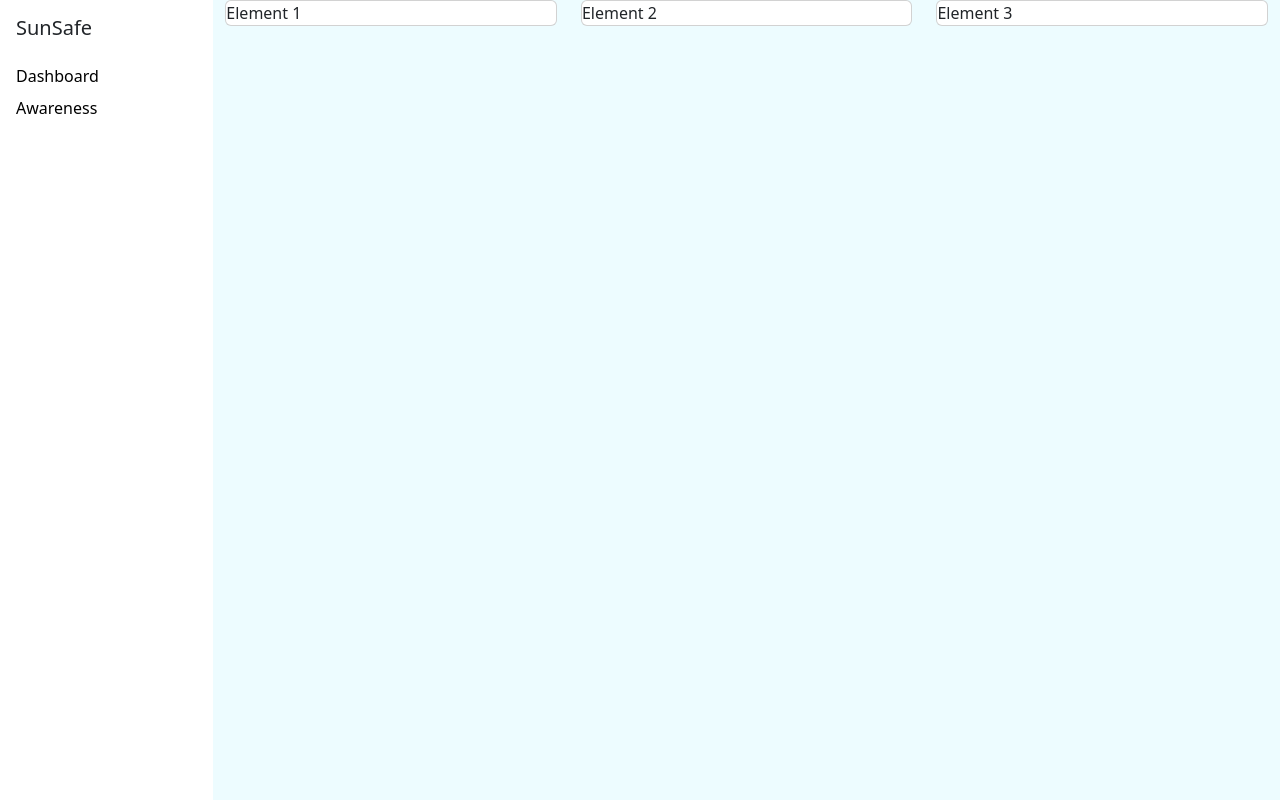
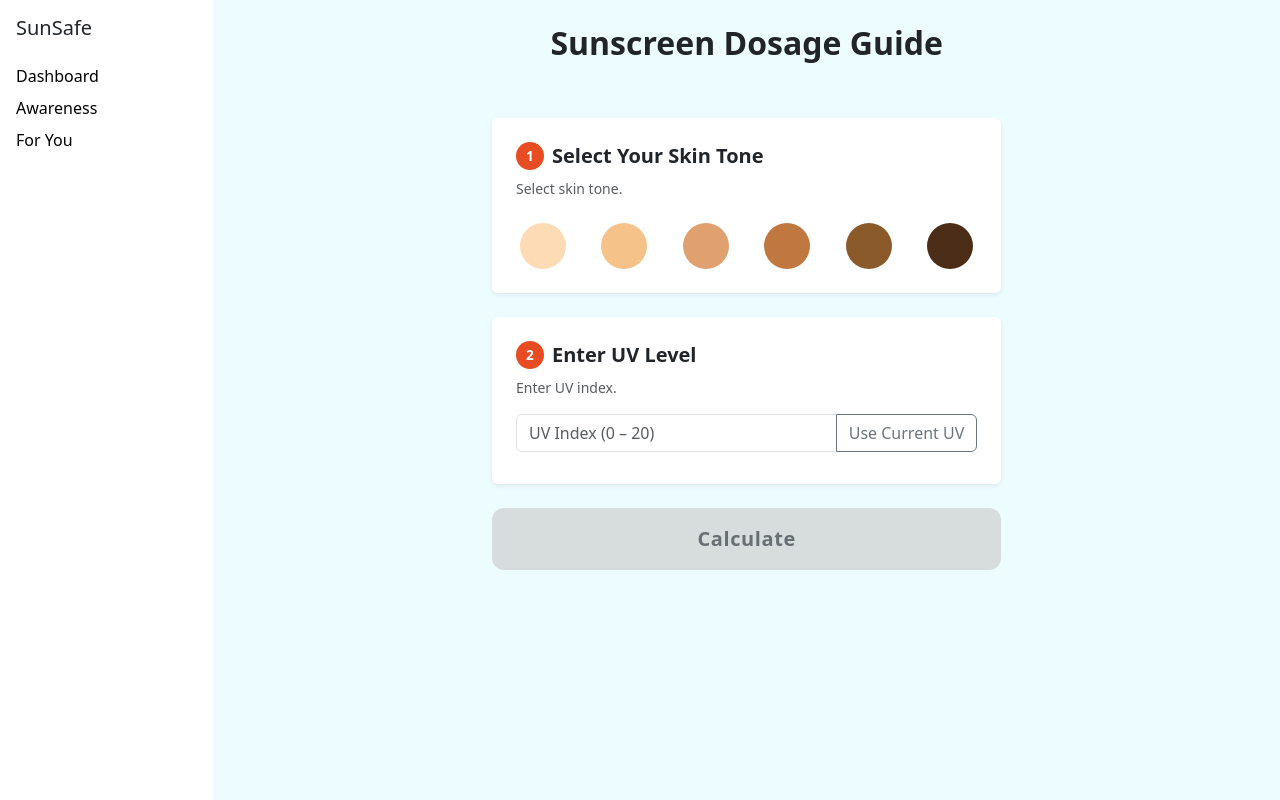
Before and after one commit to czhu0048-hash/FIT5120-TA38-ONBOARDING, a Vue app: page /foryou in a window 1280 px wide. Built offline with nearby package versions, Linux system fonts and the light colour scheme; no server answers.

Commit message:
impl: Added Sunscreen Suggestions view

```diff
--- a/src/App.vue
+++ b/src/App.vue
@@ -12,9 +12,9 @@
         <li class="nav-item mb-2">
           <router-link to="/awarenessOne" class="nav_item_custom text-black">Awareness</router-link>
         </li>
-        <!-- <li class="nav-item mb-2">
+        <li class="nav-item mb-2">
           <router-link to="/foryou" class="nav_item_custom text-black">For You</router-link>
-        </li> -->
+        </li>
       </ul>
     </nav>
 
--- a/src/components/UVCard.vue
+++ b/src/components/UVCard.vue
@@ -4,7 +4,7 @@
 <template>
     <div class="column">
         <div class="col-5 offset-1">
-            <label style="color: grey;">{{ location }}</label>
+            <label style="color: grey;">{{ location }} {{ timeHHMM }}</label>
         </div>
         <div class="col-8 offset-1">
             <div class="row">
@@ -32,6 +32,8 @@
 </template>
 
 <script setup>
+import { computed } from 'vue';
+
 defineProps({
     currentUV: {
         type: Number,
@@ -53,4 +55,15 @@ defineProps({
         default: 'Melbourne Vic, Australia'
     }
 });
+
+
+const timeHHMM = computed(() => {
+    const date = new Date();
+    const t = date.toLocaleTimeString('en-GB', { // 'en-GB' locale uses 24-hour time by default
+        hour: '2-digit',
+        minute: '2-digit'
+    });
+    return t;
+}
+)
 </script>
--- a/src/views/ForYouView.vue
+++ b/src/views/ForYouView.vue
@@ -1,19 +1,283 @@
 <template>
-  <div class="container">
-    <div class="row">
-      <div class="col-12 col-md-4">
-        <div class="card">Element 1</div>
+  <div class="for-you-page py-4" style="background-color: #edfcff; min-height: 100vh;">
+    <div class="container">
+
+      <!-- Page Header -->
+      <div class="row mb-5">
+        <div class="col-12 text-center">
+          <h2 class="fw-bold">Sunscreen Dosage Guide</h2>
+        </div>
       </div>
-      <div class="col-12 col-md-4">
-        <div class="card">Element 2</div>
-      </div>
-      <div class="col-12 col-md-4">
-        <div class="card">Element 3</div>
+
+      <div class="row justify-content-center">
+        <div class="col-12 col-md-9 col-lg-6">
+
+          <!-- Step 1: Skin Tone Selection -->
+          <div class="card mb-4 shadow-sm border-0">
+            <div class="card-body p-4">
+              <div class="d-flex align-items-center mb-2">
+                <span class="step-badge me-2">1</span>
+                <h5 class="card-title fw-semibold mb-0">Select Your Skin Tone</h5>
+              </div>
+              <p class="text-muted small mb-4">Select skin tone.</p>
+
+              <!-- Skin tone circles -->
+              <div class="d-flex justify-content-between px-1">
+                <div v-for="(tone, index) in skinTones" :key="index"
+                  class="skin-tone-option d-flex flex-column align-items-center" @click="selectedSkinTone = index">
+                  <div class="skin-tone-circle" :style="{ backgroundColor: tone.color }"
+                    :class="{ selected: selectedSkinTone === index }"></div>
+                </div>
+              </div>
+            </div>
+          </div>
+
+          <!-- Step 2: UV Level -->
+          <div class="card mb-4 shadow-sm border-0">
+            <div class="card-body p-4">
+              <div class="d-flex align-items-center mb-2">
+                <span class="step-badge me-2">2</span>
+                <h5 class="card-title fw-semibold mb-0">Enter UV Level</h5>
+              </div>
+              <p class="text-muted small mb-3">Enter UV index.</p>
+
+              <div class="input-group mb-2">
+                <input type="number" class="form-control" placeholder="UV Index (0 – 20)" v-model.number="uvLevel"
+                  min="0" max="20" />
+                <button class="btn btn-outline-secondary" type="button" @click="useCurrentUV">
+                  Use Current UV
+                </button>
+              </div>
+            </div>
+          </div>
+
+          <!-- Calculate Button -->
+          <div class="d-grid mb-4">
+            <button class="btn btn-lg fw-bold py-3 calculate-btn" @click="calculate"
+              :disabled="selectedSkinTone === null || uvLevel === null || uvLevel < 0">
+              Calculate
+            </button>
+          </div>
+
+          <!-- Result Card -->
+          <transition name="slide-up">
+            <div v-if="result" class="card shadow border-0 result-card mb-5">
+              <div class="card-body p-4">
+                <h5 class="card-title fw-bold text-center mb-4">Result</h5>
+
+                <div class="text-center rounded p-3 mb-4 dosage-box">
+                  <div class="display-5 fw-bold dosage-value">{{ result.dosage }}</div>
+                </div>
+
+                <div class="row g-3 mb-4">
+                  <div class="col-6">
+                    <div class="text-center p-3 rounded info-tile">
+                      <div class="fs-4 fw-bold">{{ result.reapplyInterval }}</div>
+                    </div>
+                  </div>
+                  <div class="col-6">
+                    <div class="text-center p-3 rounded info-tile">
+                      <div class="fs-4 fw-bold">SPF {{ result.spf }}+</div>
+                    </div>
+                  </div>
+                </div>
+              </div>
+            </div>
+          </transition>
+
+        </div>
       </div>
     </div>
   </div>
 </template>
 
 <script setup>
-// No script needed for now
+import { ref } from 'vue';
+import axios from 'axios';
+
+const selectedSkinTone = ref(null);
+const uvLevel = ref(null);
+const result = ref(null);
+const currentWeatherData = ref({});
+const apiKey = import.meta.env.VITE_OPENWEATHER_KEY;
+
+
+const skinTones = [
+  { type: '1', color: '#FDDBB4' },
+  { type: '2', color: '#F5C28A' },
+  { type: '3', color: '#E0A070' },
+  { type: '4', color: '#C07840' },
+  { type: '5', color: '#8B5A2B' },
+  { type: '6', color: '#4A2C17' },
+];
+
+const setCurrentUV = () => {
+  var uvi = currentWeatherData.value?.current?.uvi;
+  if (uvi != null) uvLevel.value = uvi;
+};
+
+const fetchWeatherData = async (url) => {
+  try {
+    const response = await axios.get(url);
+    //Returned data from API is stored as JSON file in weatherData
+    currentWeatherData.value = response.data;
+    console.log(response.data)
+  } catch (error) {
+    console.error("Error fetching weather data:", error);
+  }
+}
+
+const useCurrentUV = async () => {
+  if (navigator.geolocation) {
+    navigator.geolocation.getCurrentPosition(async (position) => {
+      const { latitude, longitude } = position.coords;
+      const url = `https://api.openweathermap.org/data/3.0/onecall?lat=${latitude}&lon=${longitude}&appid=${apiKey}`;
+      await fetchWeatherData(url);
+      setCurrentUV(); // After location is updated, also update current UV.
+    });
+  }
+};
+
+const calculate = () => {
+  if (selectedSkinTone.value === null || uvLevel.value === null) return;
+
+  const idx = selectedSkinTone.value;
+  const uv = uvLevel.value;
+
+  // SPF recommendation: lighter skin types need higher SPF
+  const spfMap = [50, 50, 30, 30, 15, 15];
+  const spf = spfMap[idx];
+
+  // Dosage based on UV level (standard 2 mg/cm² guidance simplified to teaspoons)
+  let dosage;
+  if (uv <= 2) dosage = '0 teaspoon';
+  else if (uv <= 5) dosage = '1 teaspoons';
+  else if (uv <= 7) dosage = '2 teaspoons';
+  else dosage = '2–3 teaspoons';
+
+  // Reapply interval — shorter for high UV and lighter skin types
+  let mins = 120;
+  if (uv >= 8) mins = 60;
+  else if (uv >= 6) mins = 90;
+  if (idx <= 1) mins = Math.min(mins, 60);
+
+  const reapplyInterval =
+    mins === 60 ? '1 hour' : mins === 90 ? '1½ hours' : '2 hours';
+
+  result.value = { dosage, spf, reapplyInterval };
+};
 </script>
+
+<style scoped>
+/* ── Skin tone picker ───────────────────────────────── */
+.skin-tone-option {
+  cursor: pointer;
+}
+
+.skin-tone-circle {
+  width: 46px;
+  height: 46px;
+  border-radius: 50%;
+  border: 3px solid transparent;
+  transition: transform 0.18s ease, border-color 0.18s ease, box-shadow 0.18s ease;
+}
+
+.skin-tone-circle:hover {
+  transform: scale(1.12);
+}
+
+.skin-tone-circle.selected {
+  border-color: #e74c23;
+  transform: scale(1.18);
+}
+
+.skin-tone-label {
+  font-size: 0.72rem;
+  color: #333;
+}
+
+.skin-tone-sublabel {
+  font-size: 0.6rem;
+}
+
+/* ── Step badge ─────────────────────────────────────── */
+.step-badge {
+  display: inline-flex;
+  align-items: center;
+  justify-content: center;
+  width: 28px;
+  height: 28px;
+  border-radius: 50%;
+  background-color: #e74c23;
+  color: #fff;
+  font-weight: 700;
+  font-size: 0.85rem;
+  flex-shrink: 0;
+}
+
+/* ── Selected skin tone info box ──────────────────── */
+.selected-info {
+  background-color: #ffdbb6;
+  font-size: 0.85rem;
+}
+
+/* ── Calculate button ────────────────────────────── */
+.calculate-btn {
+  background-color: #e74c23;
+  color: #fff;
+  border: none;
+  border-radius: 12px;
+  letter-spacing: 0.03em;
+  transition: background-color 0.2s, transform 0.12s;
+}
+
+.calculate-btn:hover:not(:disabled) {
+  background-color: #c0392b;
+  color: #fff;
+  transform: translateY(-2px);
+}
+
+.calculate-btn:disabled {
+  background-color: #ccc;
+  cursor: not-allowed;
+}
+
+/* ── Result card ─────────────────────────────────── */
+.dosage-box {
+  background-color: #ffdbb6;
+}
+
+.dosage-value {
+  color: #e74c23;
+}
+
+.info-tile {
+  background-color: #ffda33;
+  color: #333;
+}
+
+.tip-box {
+  background-color: #edfcff;
+  border: 1px solid #b6dfe8;
+}
+
+/* ── Transitions ─────────────────────────────────── */
+.fade-enter-active,
+.fade-leave-active {
+  transition: opacity 0.25s ease;
+}
+
+.fade-enter-from,
+.fade-leave-to {
+  opacity: 0;
+}
+
+.slide-up-enter-active {
+  transition: opacity 0.35s ease, transform 0.35s ease;
+}
+
+.slide-up-enter-from {
+  opacity: 0;
+  transform: translateY(20px);
+}
+</style>
```
